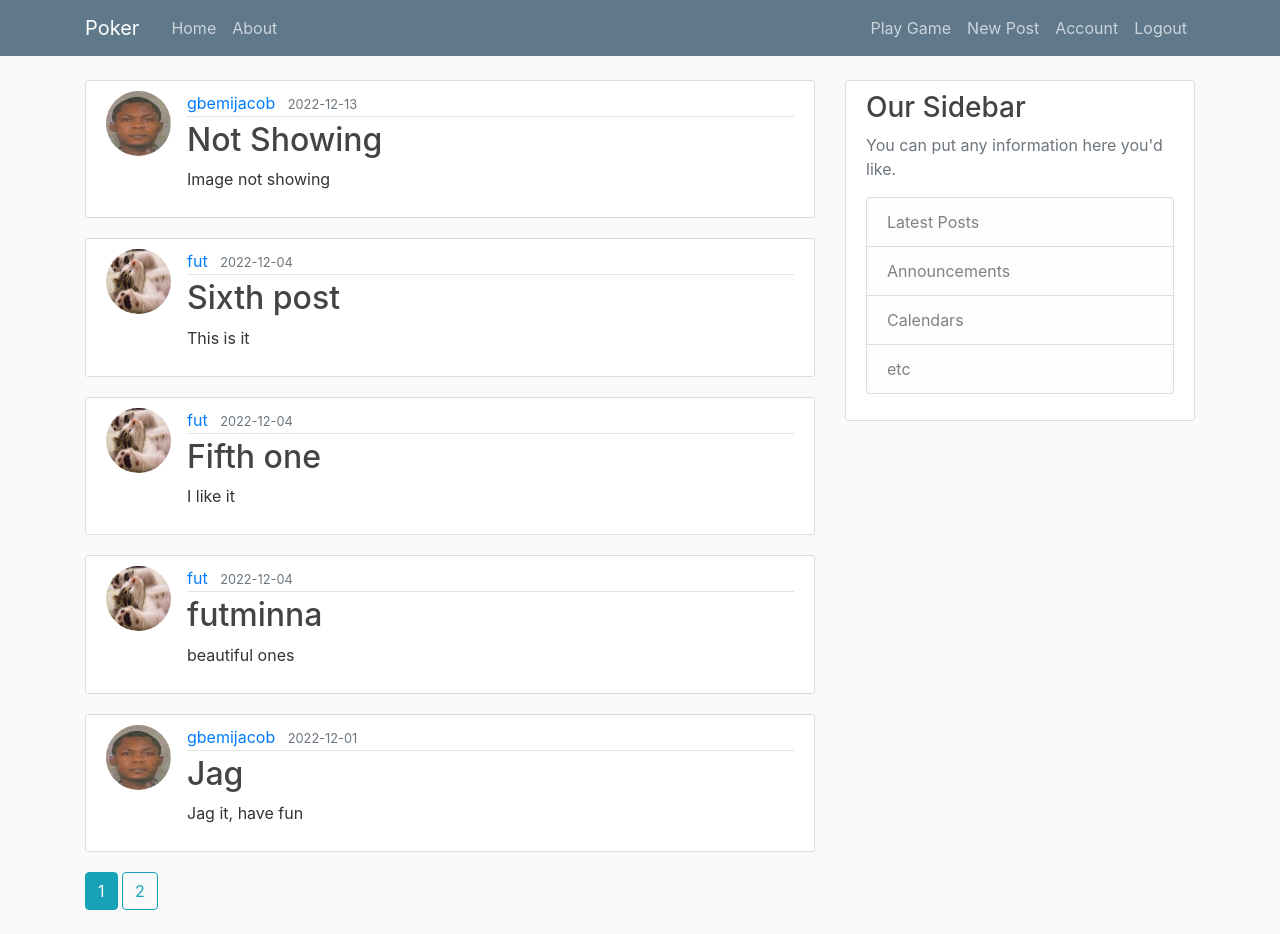
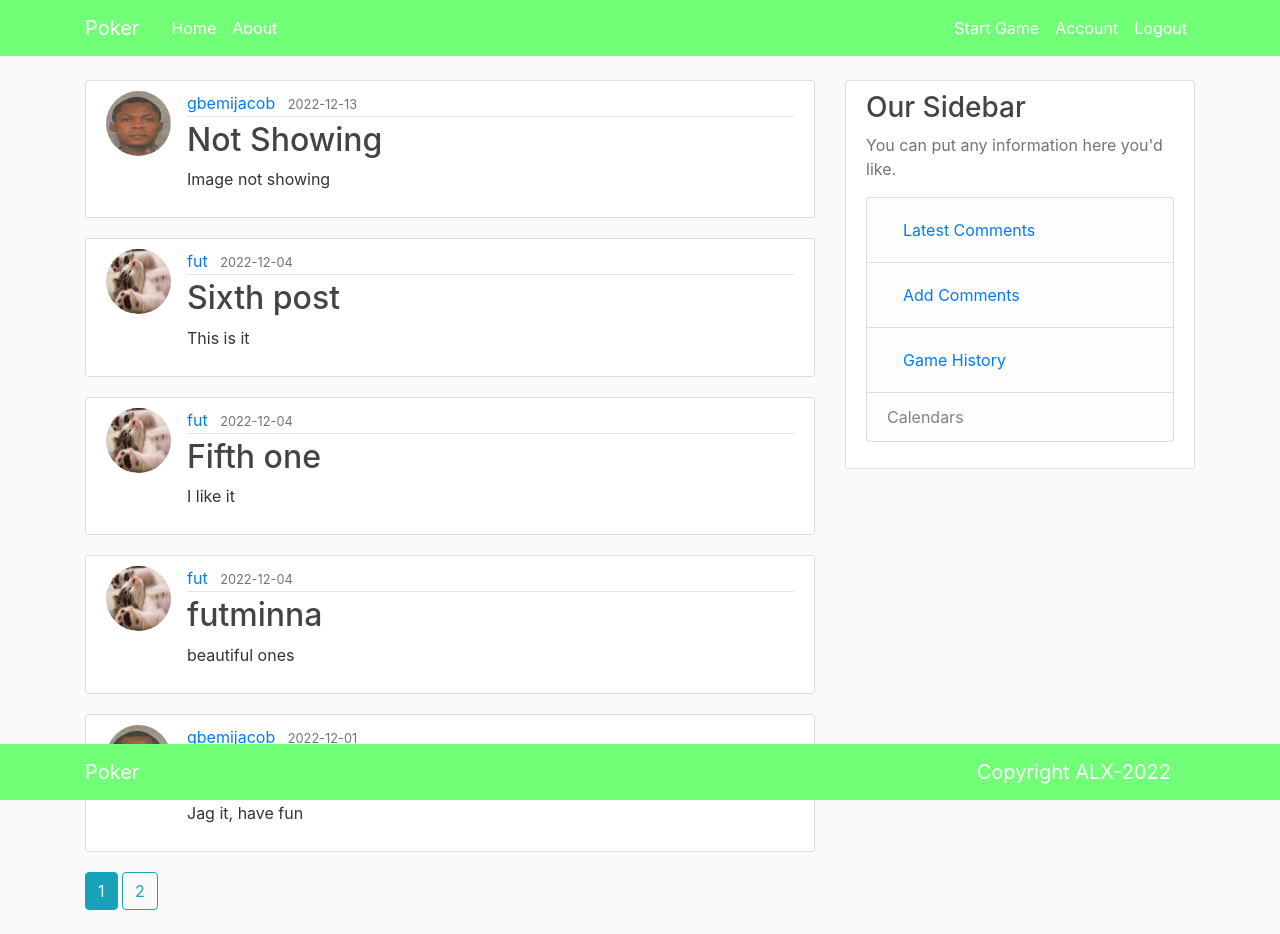
Before and after one commit to jacobgbemi/Naija_Hold-em_Poker, a Flask app: page / in a window 1280 px wide. Run offline with Flask 2, Linux system fonts and the light colour scheme; a user stored in the database is signed in; data comes from the database, SQL or seed files in the repository; some libraries are stand-ins or nearby versions.

Commit message:
created game funtionalities

```diff
--- a/poker_game/poker/game/forms.py
+++ b/poker_game/poker/game/forms.py
@@ -1,9 +1,10 @@
 from flask_wtf import FlaskForm
+from flask_table import Table, Col
 from wtforms import SubmitField, TextAreaField
 from wtforms.validators import DataRequired
 
 
-class GameForm(FlaskForm):
+class Game(FlaskForm):
     play = SubmitField('Play')
     play_again = SubmitField('Play Again')
     quit = SubmitField('Quit')
--- a/poker_game/poker/models.py
+++ b/poker_game/poker/models.py
@@ -47,9 +47,10 @@ class Post(db.Model):
 
 class Game(db.Model):
     id = db.Column(db.Integer, primary_key=True)
-    winner = db.Column(db.String(100), nullable=False)
+    player = db.Column(db.String(20), unique=True, nullable=False)
     date_played = db.Column(db.DateTime, nullable=False, default=datetime.utcnow)
     user_id = db.Column(db.Integer, db.ForeignKey('user.id'), nullable=False)
 
+
     def __repr__(self):
         return f"Game('{self.winner}', '{self.date_played}')"
--- a/poker_game/poker/posts/routes.py
+++ b/poker_game/poker/posts/routes.py
@@ -22,6 +22,9 @@ def new_post():
     return render_template('create_post.html', title='New Post',
                            form=form, legend='New Post')
 
+@posts.route("/post/latest")
+def latest_post():
+    return redirect(url_for('main.home'))
 
 @posts.route("/post/<int:post_id>")
 def post(post_id):
--- a/poker_game/poker/static/main.css
+++ b/poker_game/poker/static/styles/main.css
@@ -9,11 +9,11 @@ h1, h2, h3, h4, h5, h6 {
 }
 
 .bg-steel {
-  background-color: #5f788a;
+  background-color: #71ff78;
 }
 
 .site-header .navbar-nav .nav-link {
-  color: #cbd5db;
+  color: #ffffff;
 }
 
 .site-header .navbar-nav .nav-link:hover {
@@ -37,7 +37,7 @@ h1, h2, h3, h4, h5, h6 {
 }
 
 a.article-title:hover {
-  color: #428bca;
+  color: #38ee5f;
   text-decoration: none;
 }
 
--- a/poker_game/poker/templates/home.html
+++ b/poker_game/poker/templates/home.html
@@ -2,7 +2,7 @@
 {% block content %}
     {% for post in posts.items %}
         <article class="media content-section">
-          <img class="rounded-circle article-img" src="{{ url_for('static', filename='profile_pics/' + post.author.image_file) }}">
+          <img class="rounded-circle article-img" src="{{ url_for('static', filename='images/profile_pics/' + post.author.image_file) }}">
           <div class="media-body">
             <div class="article-metadata">
               <a class="mr-2" href="{{ url_for('users.user_posts', username=post.author.username) }}">{{ post.author.username }}</a>
--- a/poker_game/poker/templates/layout.html
+++ b/poker_game/poker/templates/layout.html
@@ -8,12 +8,12 @@
     <!-- Bootstrap CSS -->
     <link rel="stylesheet" href="https://maxcdn.bootstrapcdn.com/bootstrap/4.0.0/css/bootstrap.min.css" integrity="sha384-Gn5384xqQ1aoWXA+058RXPxPg6fy4IWvTNh0E263XmFcJlSAwiGgFAW/dAiS6JXm" crossorigin="anonymous">
 
-    <link rel="stylesheet" type="text/css" href="{{ url_for('static', filename='main.css') }}">
+    <link rel="stylesheet" type="text/css" href="{{ url_for('static', filename='styles/main.css') }}">
 
     {% if title %}
-        <title>Flask Blog - {{ title }}</title>
+        <title>Texas Hold'em Poker - {{ title }}</title>
     {% else %}
-        <title>Flask Blog</title>
+        <title>Texas Hold'em Poker</title>
     {% endif %}
 </head>
 <body>
@@ -32,8 +32,7 @@
             <!-- Navbar Right Side -->
             <div class="navbar-nav">
 			  {% if current_user.is_authenticated %}
-        <a class="nav-item nav-link" href="{{ url_for('games.show_cards') }}">Play Game</a>
-				 <a class="nav-item nav-link" href="{{ url_for('posts.new_post') }}">New Post</a>
+        <a class="nav-item nav-link" href="{{ url_for('games.start_game') }}">Start Game</a>
                 <a class="nav-item nav-link" href="{{ url_for('users.account') }}">Account</a>
                 <a class="nav-item nav-link" href="{{ url_for('users.logout') }}">Logout</a>
               {% else %}
@@ -60,20 +59,37 @@
           {% block content %}{% endblock %}
         </div>
         <div class="col-md-4">
+
           <div class="content-section">
             <h3>Our Sidebar</h3>
             <p class='text-muted'>You can put any information here you'd like.
               <ul class="list-group">
-                <li class="list-group-item list-group-item-light">Latest Posts</li>
-                <li class="list-group-item list-group-item-light">Announcements</li>
+                <li class="list-group-item list-group-item-light">
+                  <div><a class="nav-item nav-link" href="{{ url_for('posts.latest_post') }}">Latest Comments</a></div>
+                </li>
+                <li class="list-group-item list-group-item-light">
+                  <div><a class="nav-item nav-link" href="{{ url_for('posts.new_post') }}">Add Comments</a></div>
+                </li>
+                <li class="list-group-item list-group-item-light">
+                  <div><a class="nav-item nav-link" href="#">Game History</a></div>
+                </li>
                 <li class="list-group-item list-group-item-light">Calendars</li>
-                <li class="list-group-item list-group-item-light">etc</li>
+
               </ul>
             </p>
           </div>
+
         </div>
       </div>
     </main>
+    <footer class="site-footer">
+      <nav class="navbar navbar-expand-md navbar-dark bg-steel fixed-bottom">
+        <div class="container">
+          <a class="navbar-brand mr-4" href="/">Poker</a>
+          <div class="navbar-brand mr-4">Copyright ALX-2022</div>
+        </div>
+      </nav>
+    </footer>
 
 
     <!-- Optional JavaScript -->
```
Also changed, not shown: poker_game/poker/game/routes.py (+46 -19 lines), poker_game/poker/templates/create_game.html (+14 -8 lines), poker_game/poker/templates/index_game.html (added, +49 -0 lines), poker_game/poker/templates/start_game.html (added, +13 -0 lines), poker_game/poker/static/images/cards/AceSpades.png (added), poker_game/poker/static/images/cards/card-AceSpades.png (added), poker_game/poker/static/images/cards/card-JackClubs.png (added), poker_game/poker/static/images/cards/card-KingHearts.png (added), poker_game/poker/static/images/cards/card-QueenDiamonds.png (added), poker_game/poker/static/images/cards/card-back-Blue.png (added), poker_game/poker/static/scripts/index.js (added).
